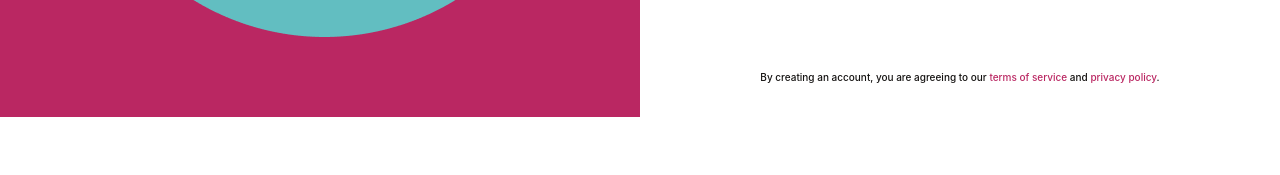
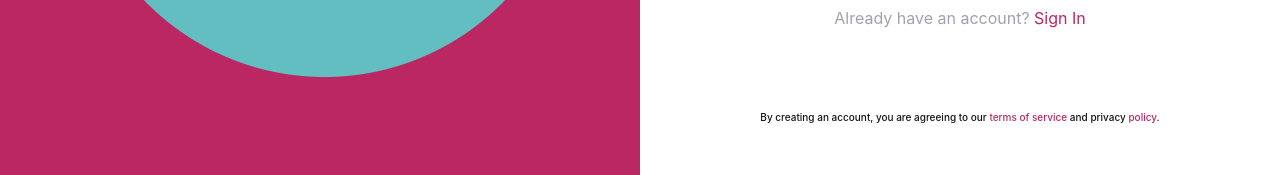
Before and after one commit to bewtyassistant/frontend, a Next.js app: page /signup in a window 1280 px wide. Shown: the part 706-881 px from the top of the page. Before the commit the page ends 823 px from the top, so only its background shows below. Built offline with nearby package versions, Linux system fonts and the light colour scheme; no server answers; a web font is replaced by a local one.

Commit message:
fix styles

```diff
--- a/app/_components/Auth/Layout.tsx
+++ b/app/_components/Auth/Layout.tsx
@@ -48,6 +48,7 @@ export default function AuthLayout({
           boxShadow={{ base: "0 0 20px #0000002e", lg: "none" }}
           backdropFilter={{ base: "blur(3px)", lg: "none" }}
           background="white"
+          mb="4rem"
           zIndex="3"
           minH="76dvh"
           maxW={{ base: "40rem", lg: "initial" }}
--- a/app/signup/page.tsx
+++ b/app/signup/page.tsx
@@ -103,7 +103,7 @@ export default function Signup() {
         >
           {errors.fetch}
         </Text>
-        <Flex flexDir="column" gap="2.4rem">
+        <Flex flexDir="column" gap="2.4rem" mb="4rem">
           <AuthInput
             label={"Signup as"}
             inputProps={{
@@ -180,9 +180,9 @@ export default function Signup() {
             {" "}
             terms of service
           </Link>{" "}
-          and{" "}
+          and privacy {" "}
           <Link href="#" color="brand.main">
-            privacy policy
+            policy
           </Link>
           .
         </Text>
```
